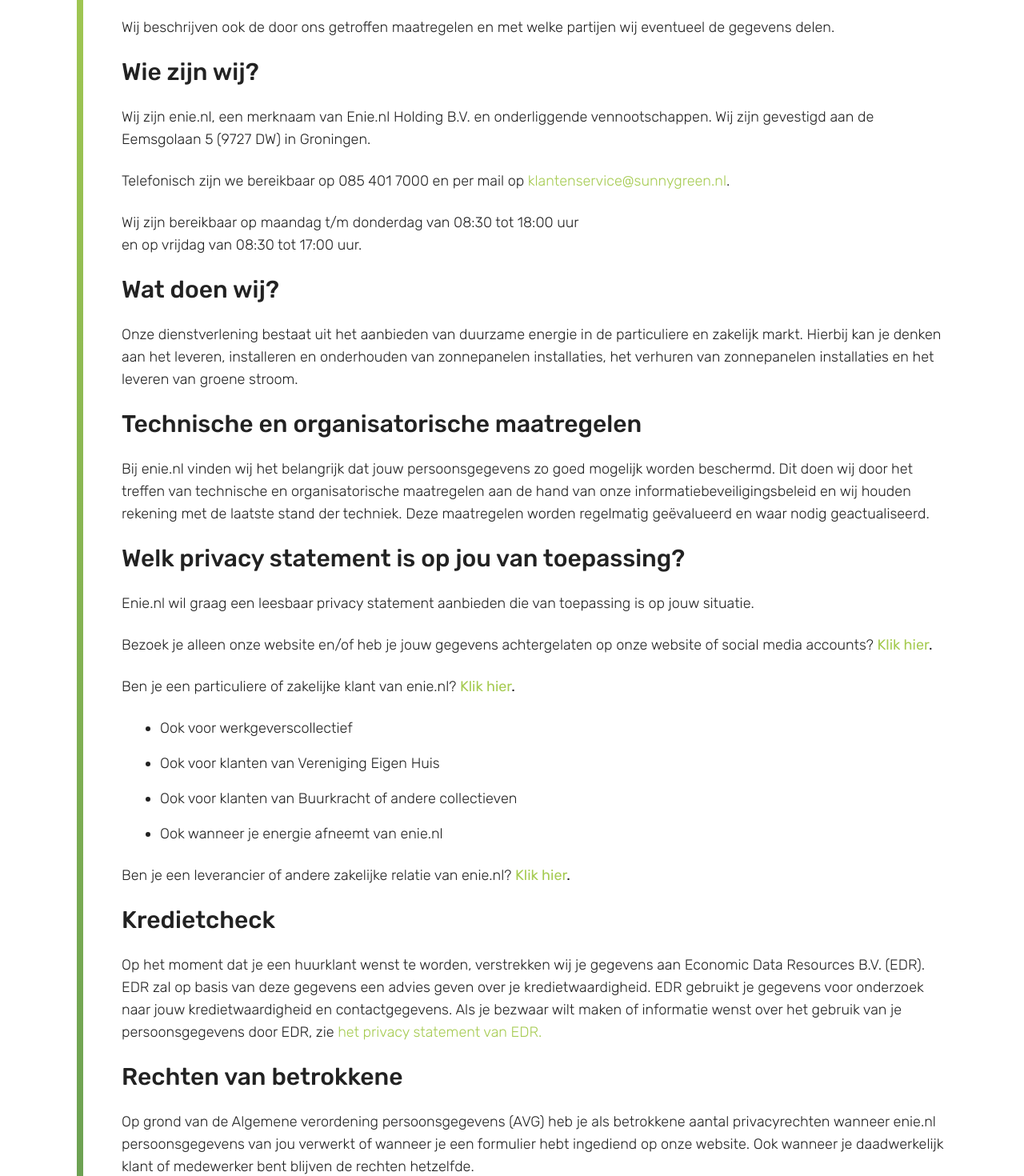
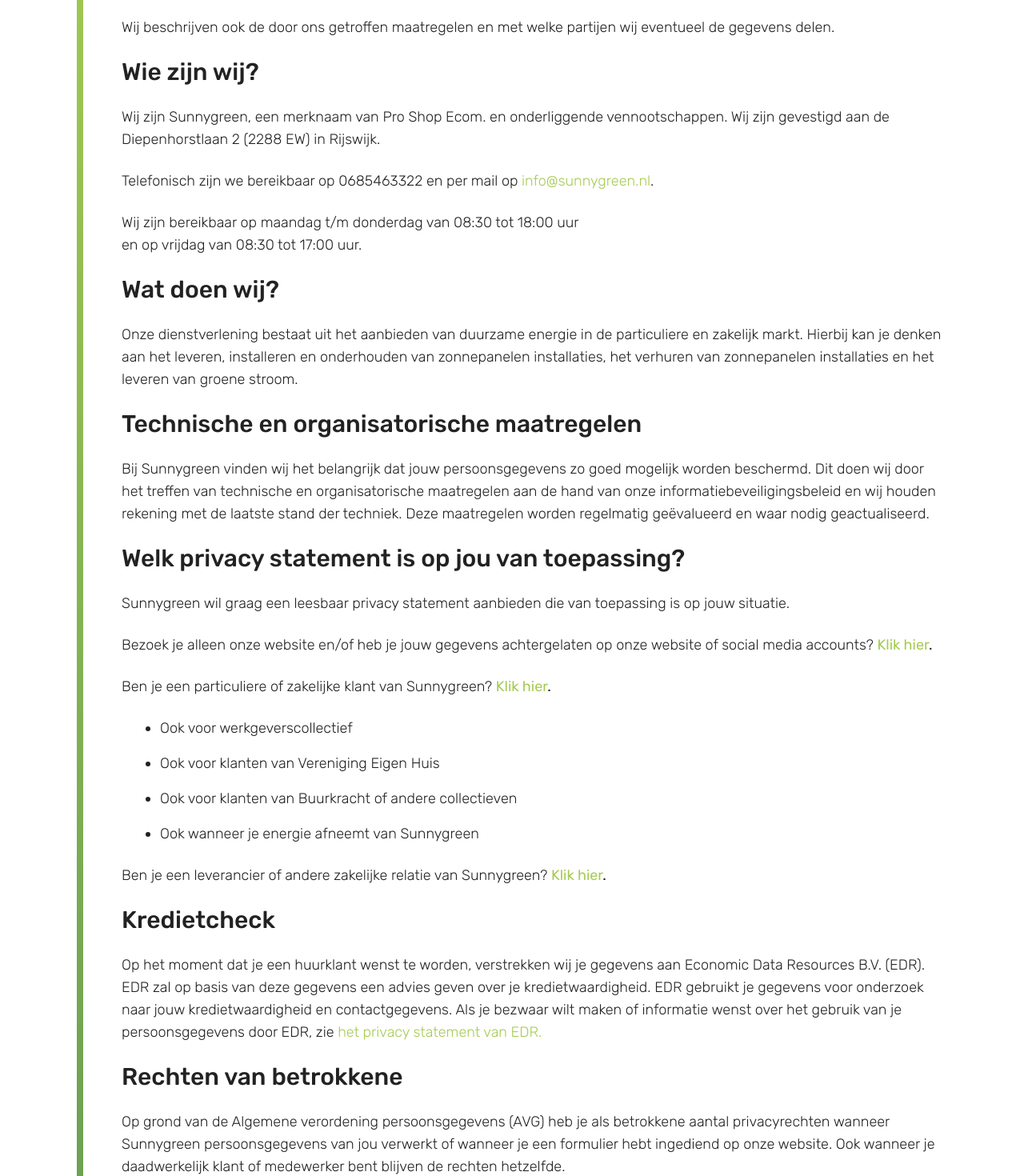
Before and after one commit to WebDevAman/sunny-green, a React (Create React App) app: page /privacy-statement-sunnygreen-nl in a window 1280 px wide. Shown: the part 900-2370 px from the top of the page at 80% size. Built offline with nearby package versions, Linux system fonts and the light colour scheme.

Commit message:
Update Privacy.jsx

```diff
--- a/src/components/pages/statements/Privacy.jsx
+++ b/src/components/pages/statements/Privacy.jsx
@@ -18,33 +18,33 @@
                     <p className='text-lg font-light' >Persoonsgegevens vinden wij belangrijk en we hechten dan ook veel waarde aan de bescherming van de privacy van onze klanten en de bezoekers van onze website. Hieronder lees je hoe wij ervoor zorgen dat jouw privacy blijft gewaarborgd, welke gegevens wij verwerken, waarom, hoelang wij de gegevens bewaren en welke rechten je hebt.</p>
                     <p className='text-lg font-light' >Wij beschrijven ook de door ons getroffen maatregelen en met welke partijen wij eventueel de gegevens delen.</p>
                     <h3 className='text-xl lg:text-3xl font-medium'>Wie zijn wij?</h3>
-                    <p className='text-lg font-light' >Wij zijn enie.nl, een merknaam van Enie.nl Holding B.V. en onderliggende vennootschappen. Wij zijn gevestigd aan de Eemsgolaan 5 (9727 DW) in Groningen.</p>
-                    <p className='text-lg font-light' >Telefonisch zijn we bereikbaar op 085 401 7000 en per mail op&nbsp;<a className='text-themeGreen text-lg hover:underline' href="mailto:klantenservice@sunnygreen.nl">klantenservice@sunnygreen.nl</a>.</p>
+                    <p className='text-lg font-light' >Wij zijn Sunnygreen, een merknaam van Pro Shop Ecom. en onderliggende vennootschappen. Wij zijn gevestigd aan de Diepenhorstlaan 2 (2288 EW) in Rijswijk.</p>
+                    <p className='text-lg font-light' >Telefonisch zijn we bereikbaar op 0685463322 en per mail op&nbsp;<a className='text-themeGreen text-lg hover:underline' href="mailto:info@sunnygreen.nl">info@sunnygreen.nl</a>.</p>
                     <p className='text-lg font-light' >Wij zijn bereikbaar op maandag t/m donderdag van 08:30 tot 18:00 uur<br />en op vrijdag van 08:30 tot 17:00 uur.</p>
                     <h3 className='text-xl lg:text-3xl font-medium'>Wat doen wij?</h3>
                     <p className='text-lg font-light' >Onze dienstverlening bestaat uit het aanbieden van duurzame energie in de particuliere en zakelijk markt. Hierbij kan je denken aan het leveren, installeren en onderhouden van zonnepanelen installaties, het verhuren van zonnepanelen installaties en het leveren van groene stroom.</p>
                     <h3 className='text-xl lg:text-3xl font-medium'>Technische en organisatorische maatregelen</h3>
-                    <p className='text-lg font-light' >Bij enie.nl vinden wij het belangrijk dat jouw persoonsgegevens zo goed mogelijk worden beschermd. Dit doen wij door het treffen van technische en organisatorische maatregelen aan de hand van onze informatiebeveiligingsbeleid en wij houden rekening met de laatste stand der techniek. Deze maatregelen worden regelmatig ge&euml;valueerd en waar nodig geactualiseerd.</p>
+                    <p className='text-lg font-light' >Bij Sunnygreen vinden wij het belangrijk dat jouw persoonsgegevens zo goed mogelijk worden beschermd. Dit doen wij door het treffen van technische en organisatorische maatregelen aan de hand van onze informatiebeveiligingsbeleid en wij houden rekening met de laatste stand der techniek. Deze maatregelen worden regelmatig ge&euml;valueerd en waar nodig geactualiseerd.</p>
                     <h3 className='text-xl lg:text-3xl font-medium'>Welk privacy statement is op jou van toepassing?</h3>
-                    <p className='text-lg font-light' >Enie.nl wil graag een leesbaar privacy statement aanbieden die van toepassing is op jouw situatie.</p>
+                    <p className='text-lg font-light' >Sunnygreen wil graag een leesbaar privacy statement aanbieden die van toepassing is op jouw situatie.</p>
                     <p className='text-lg font-light' >Bezoek je alleen onze website en/of heb je jouw gegevens achtergelaten op onze website of social media accounts?&nbsp;<strong><a className='text-themeGreen text-lg hover:underline' href="https://www.enie.nl/privacy-statement-voor-onze-websitebezoeker/">Klik hier</a>.</strong></p>
-                    <p className='text-lg font-light' >Ben je een particuliere of zakelijke klant van enie.nl?&nbsp;<strong><a className='text-themeGreen text-lg hover:underline' href="https://www.enie.nl/privacy-statement-voor-onze-particulieren-en-of-zakelijke-klanten/">Klik hier</a>.</strong></p>
+                    <p className='text-lg font-light' >Ben je een particuliere of zakelijke klant van Sunnygreen?&nbsp;<strong><a className='text-themeGreen text-lg hover:underline' href="https://www.enie.nl/privacy-statement-voor-onze-particulieren-en-of-zakelijke-klanten/">Klik hier</a>.</strong></p>
                     <ul className='flex flex-col gap-4 list-disc pl-6 lg:pl-12 text-lg font-light'>
                         <li>Ook voor werkgeverscollectief</li>
                         <li>Ook voor klanten van Vereniging Eigen Huis</li>
                         <li>Ook voor klanten van Buurkracht of andere collectieven</li>
-                        <li>Ook wanneer je energie afneemt van enie.nl</li>
+                        <li>Ook wanneer je energie afneemt van Sunnygreen</li>
                     </ul>
-                    <p className='text-lg font-light' >Ben je een leverancier of andere zakelijke relatie van enie.nl?&nbsp;<strong><a className='text-themeGreen text-lg hover:underline' href="https://www.enie.nl/privacy-statement-voor-onze-leveranciers-en-andere-zakelijke-relaties/">Klik hier</a>.</strong></p>
+                    <p className='text-lg font-light' >Ben je een leverancier of andere zakelijke relatie van Sunnygreen?&nbsp;<strong><a className='text-themeGreen text-lg hover:underline' href="https://www.enie.nl/privacy-statement-voor-onze-leveranciers-en-andere-zakelijke-relaties/">Klik hier</a>.</strong></p>
                     <h3 className='text-xl lg:text-3xl font-medium'>Kredietcheck</h3>
                     <p className='text-lg font-light' >Op het moment dat je een huurklant wenst te worden, verstrekken wij je gegevens aan Economic Data Resources B.V. (EDR). EDR zal op basis van deze gegevens een advies geven over je kredietwaardigheid. EDR gebruikt je gegevens voor onderzoek naar jouw kredietwaardigheid en contactgegevens. Als je bezwaar wilt maken of informatie wenst over het gebruik van je persoonsgegevens door EDR, zie&nbsp;<a className='text-themeGreen text-lg hover:underline' href="https://www.edrcreditservices.nl/privacy-statement/">het privacy statement van EDR.</a></p>
                     <h3 className='text-xl lg:text-3xl font-medium'>Rechten van betrokkene</h3>
-                    <p className='text-lg font-light' >Op grond van de Algemene verordening persoonsgegevens (AVG) heb je als betrokkene aantal privacyrechten wanneer enie.nl persoonsgegevens van jou verwerkt of wanneer je een formulier hebt ingediend op onze website. Ook wanneer je daadwerkelijk klant of medewerker bent blijven de rechten hetzelfde.</p>
+                    <p className='text-lg font-light' >Op grond van de Algemene verordening persoonsgegevens (AVG) heb je als betrokkene aantal privacyrechten wanneer Sunnygreen persoonsgegevens van jou verwerkt of wanneer je een formulier hebt ingediend op onze website. Ook wanneer je daadwerkelijk klant of medewerker bent blijven de rechten hetzelfde.</p>
                     <p className='text-lg font-light' >Je mag altijd schriftelijk een verzoek indienen wat betreft de onderstaande rechten. Wil je geen informatie meer over (nieuwe) producten en/of diensten (per post, e-mail en/of telefoon) ontvangen en gebruik maken van het recht van verzet of &eacute;&eacute;n van de onderstaande rechten uitoefenen? Dit kan door een e-mail te sturen naar:&nbsp;<a className='text-themeGreen text-lg hover:underline' href="mailto:klantenservice@sunnygreen.nl">klantenservice@sunnygreen.nl</a>.</p>
                     <ul className='flex flex-col gap-4 list-disc pl-6 lg:pl-12 text-lg font-light'>
                         <li>Inzage: wanneer je wil inzien welke persoonsgegevens wij van jou verwerken. Wij mogen je verzoek weigeren indien het niet opweegt tegen de door ons te dragen administratieve lasten of om rechten en vrijheden van andere personen te beschermen.</li>
                         <li>Bezwaar: indien je van mening bent dat wij jouw persoonsgegevens niet mogen gebruiken voor direct marketing dan wel voor een andere specifieke situatie. Je dient deze specifieke situatie te motiveren in het verzoek. Wij mogen je verzoek weigeren indien wij dwingende gerechtvaardigde gronden voor de verwerking hebben die zwaarder wegen dan jouw belangen, rechten en vrijheden dan wel te maken hebben met een rechtsvordering.</li>
-                        <li>Rectificatie of aanvulling: wanneer wij onjuiste persoonsgegevens van je verwerken en je deze wil aanpassen of aanvullen. Indien je toegang hebt tot het enie.nl klantportaal kan je zelf ook je persoonsgegevens aanpassen.</li>
+                        <li>Rectificatie of aanvulling: wanneer wij onjuiste persoonsgegevens van je verwerken en je deze wil aanpassen of aanvullen. Indien je toegang hebt tot het Sunnygreen klantportaal kan je zelf ook je persoonsgegevens aanpassen.</li>
                         <li>Beperking: wanneer je van mening bent dat wij jouw persoonsgegevens alleen beperkt mogen gebruiken, tenzij wij een goede reden hebben, zoals het verwerken van deze gegevens op grond van een wettelijke plicht.</li>
                         <li>Verwijdering van persoonsgegevens: je mag verzoeken om jouw persoonsgegevens bij ons te laten verwijderen. Dit is niet mogelijk indien jouw persoonsgegevens nodig zijn voor het uitvoeren van een overeenkomst dan wel het nakomen van een wettelijke plicht.</li>
                         <li>Overdracht van persoonsgegevens: je persoonsgegevens worden dan rechtstreeks gestuurd naar een andere organisatie, met dezelfde dienstverlenende achtergrond. Wij dragen geen persoonsgegevens over naar organisaties met een andere type dienstverlening.</li>
```
